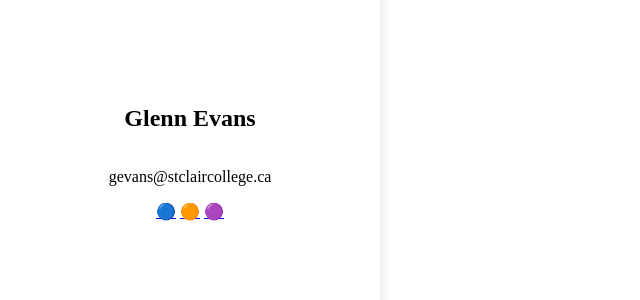
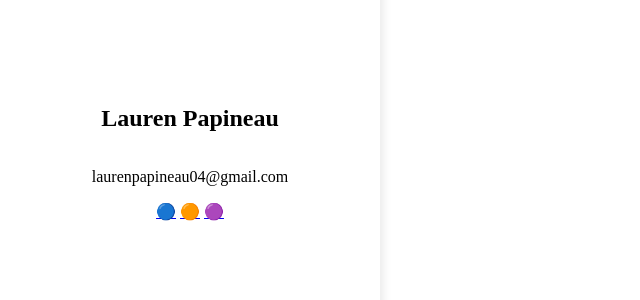
Before and after one commit to Laurenarts04/laurenpapineau, a Jekyll site: the page built from index.html, in a window 1280 px wide. Shown: the part 297-597 px from the top of the page, without its empty margins (0-640 px from the left). Built offline with Jekyll 4.4.1, drawn with Linux system fonts in a browser that asks for light colours.

Commit message:
Update _config.yml

```diff
--- a/_config.yml
+++ b/_config.yml
@@ -1,6 +1,6 @@
 title: My Portfolio
-name: Glenn Evans
-email: gevans@stclaircollege.ca
+name: Lauren Papineau
+email: laurenpapineau04@gmail.com
 baseurl: "/2025-design-potfolio"
 
 collections:
```
